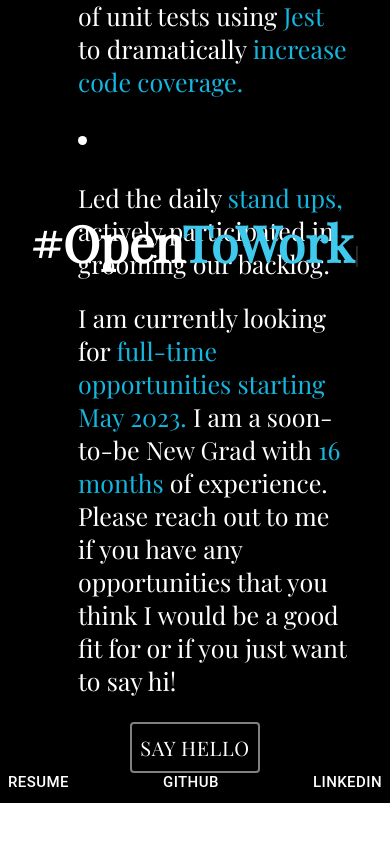
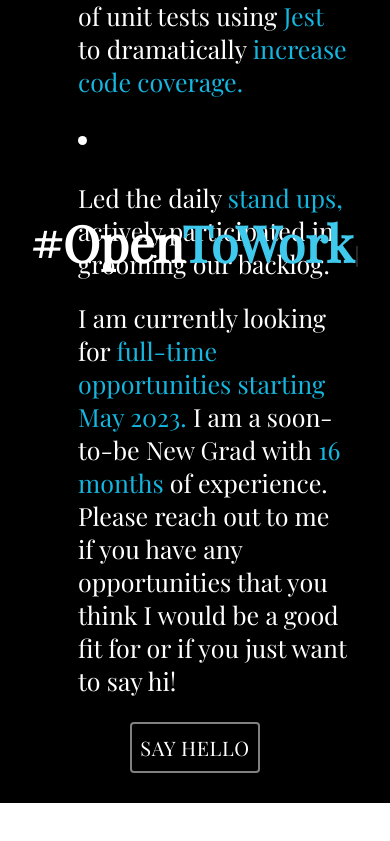
Before and after one commit to Sutanshu/personal-website, a React (Create React App) app in the folder src/: page / in a window 390 px wide. Shown: the part 4751-5592 px from the top of the page. Built offline with nearby package versions, Linux system fonts and the light colour scheme; no server answers.

Commit message:
feat: mobile support contact again

```diff
--- a/src/src/App.tsx
+++ b/src/src/App.tsx
@@ -34,6 +34,7 @@ function App() {
             alignItems: "center",
             paddingTop: "2vh",
             height: "5vh",
+            backgroundColor: "black",
           }}
         >
           <Button
@@ -45,7 +46,7 @@ function App() {
                 backgroundColor: "#3FC9ED",
                 color: "white",
               },
-              color: "white",
+              color: "black",
             }}
           >
             Resume
@@ -59,7 +60,7 @@ function App() {
                 backgroundColor: "#3FC9ED",
                 color: "white",
               },
-              color: "white",
+              color: "black",
             }}
           >
             Github
@@ -73,7 +74,7 @@ function App() {
                 backgroundColor: "#3FC9ED",
                 color: "white",
               },
-              color: "white",
+              color: "black",
             }}
           >
             LinkedIn
--- a/src/src/components/Contact.tsx
+++ b/src/src/components/Contact.tsx
@@ -17,7 +17,7 @@ export default function Contact() {
         justifyContent: "center",
         justifyItems: "center",
         alignItems: "center",
-        paddingTop: isMobile ? "10vh" : "2vh",
+        paddingTop: isMobile ? "20vh" : "2vh",
         fontSize: "20px",
       }}
     >
```
